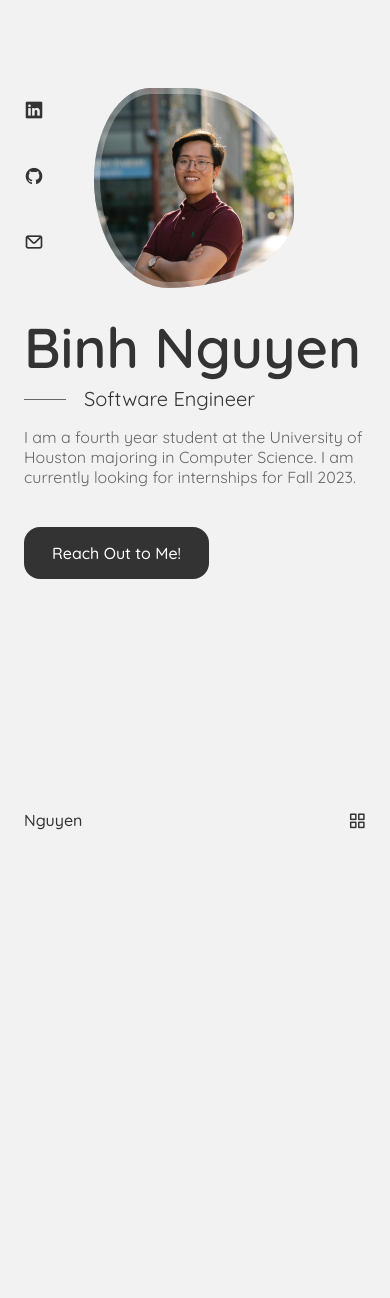
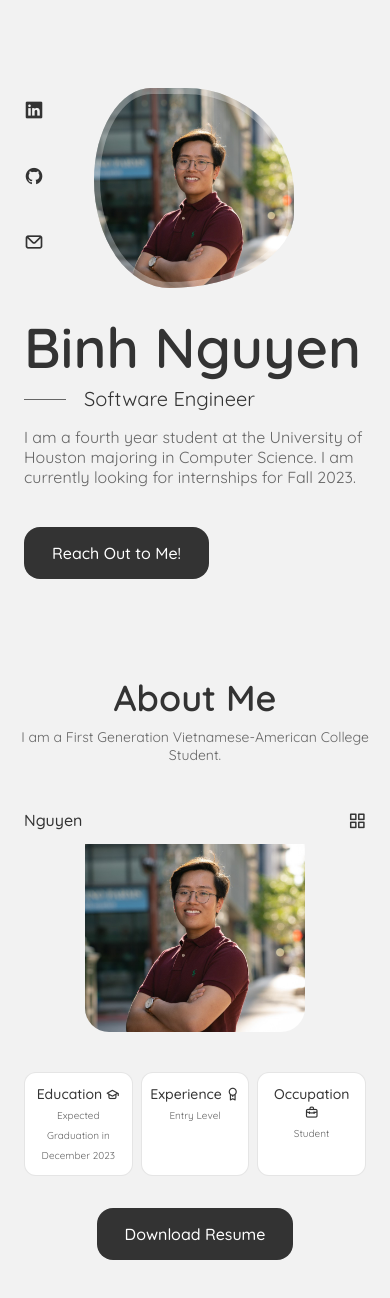
Before and after one commit to nguyenbinh-exe/Portfolio, a React (Create React App) app: page / in a window 390 px wide. Shown: the top 1298 px of the page. Before the commit the page ends 844 px from the top, so only its background shows below. Built offline with nearby package versions, Linux system fonts and the light colour scheme.

Commit message:
Added About section
- Need new image

```diff
--- a/src/App.js
+++ b/src/App.js
@@ -2,6 +2,7 @@ import React from 'react';
 import "./App.css";
 import Header from './components/header/Header';
 import Home from './components/home/Home';
+import About from './components/about/About'
 
 const App = () => {
   return (
@@ -9,6 +10,8 @@ const App = () => {
       <Header />
       <main className='main'>
           <Home />
+          <About />
+
       </main>
       </>
   )
--- /dev/null
+++ b/src/components/about/About.jsx
@@ -0,0 +1,25 @@
+import React from 'react';
+import "./about.css";
+import ProfileImg from "../../assets/profile.jpg";
+import Resume from "../../assets/resume05-2023.pdf"
+import Info from "./Info";
+
+const About = () => {
+  return (
+      <section className="about section" id="about">
+          <h2 className="section_title">About Me</h2>
+          <span className="section_subtitle">I am a First Generation Vietnamese-American College Student.</span>
+
+          <div className="about_container container grid">
+              <img src={ProfileImg} alt="" className="about_img" />
+              <div className="about_data">
+                <Info />
+                  <p className="about_description"></p>
+                  <a download="" href={Resume} className="button button--flex">Download Resume</a>
+              </div>
+          </div>
+      </section>
+  )
+}
+
+export default About
--- /dev/null
+++ b/src/components/about/Info.jsx
@@ -0,0 +1,22 @@
+import React from "react";
+
+const Info = () => {
+  return (
+      <div className="about_info grid">
+          <div className="about_box">
+              <h3 className="about_title">Education <i className="uil uil-graduation-cap"></i></h3>
+              <span className="about_subtitle">Expected Graduation in December 2023</span>
+          </div>
+          <div className="about_box">
+              <h3 className="about_title">Experience <i className="uil uil-award-alt"></i></h3>
+              <span className="about_subtitle">Entry Level</span>
+          </div>
+          <div className="about_box">
+              <h3 className="about_title">Occupation <i className="uil uil-briefcase-alt"></i></h3>
+              <span className="about_subtitle">Student</span>
+          </div>
+      </div>
+  )
+}
+
+export default Info
--- /dev/null
+++ b/src/components/about/about.css
@@ -0,0 +1,89 @@
+.about_container {
+    grid-template-columns: repeat(2, 1fr);
+    align-items: center;
+    column-gap: 4rem;
+}
+.about_img {
+    width: 350px;
+    border-radius: 1.5rem;
+    justify-self: center;
+}
+.about_info {
+    grid-template-columns: repeat(3, 140px);
+    gap: 0.5rem;
+    margin-bottom: var(--mb-2);
+}
+.about_box {
+    background-color: var(--container-color);
+    border: 1px solid rgba(0, 0, 0, 0.1);
+    border-radius: 0.75rem;
+    text-align: center;
+    padding: 1rem 1.25rem;
+}
+.about_icon {
+    font-size: 1.5rem;
+    color: var(--title-color);
+    margin-bottom: var(--mb-0-5);
+}
+.about_title {
+    font-size: var(--small-font-size);
+    font-weight: var(--font-medium);
+}
+.about_subtitle {
+    font-size: var(--tiny-font-size);
+}
+.about_description {
+    padding: 0 4rem 0 0;
+    margin-bottom: var(--mb-2-5);
+}
+.section_subtitle {
+    margin-top: 0.5rem;
+}
+
+/*======================= BREAKPOINTS =======================*/
+/* Large Devices */
+@media screen and (max-width: 992px) {
+    .about_container {
+        grid-template-columns: 1fr;
+        row-gap: 2.5rem;
+    }
+    .about_img {
+        width: 220px;
+    }
+    .about_box {
+        padding: 0.75rem 0.5rem;
+    }
+    .about_data {
+        text-align: center;
+    }
+    .about_info {
+        justify-content: center;
+    }
+    .about_description {
+        padding: 0 5rem;
+        margin-bottom: 2rem;
+    }
+}
+
+/* Medium Devices */
+@media screen and (max-width: 768px) {
+    body {
+        margin: 0 0 var(--header-height) 0;
+    }
+    .about_info {
+        grid-template-columns: repeat(3, 1fr);
+    }
+    .about_description {
+        padding: 0;
+    }
+    .section_subtitle {
+        margin-bottom: var(--mb-3);
+    }
+}
+
+/* Small Devices */
+@media screen and (max-width: 350px) {
+    .about_info {
+        grid-template-columns: repeat(2, 1fr);
+    }
+}
```
Also changed, not shown: 1 other file (tests, documents, lock files or other folders).
